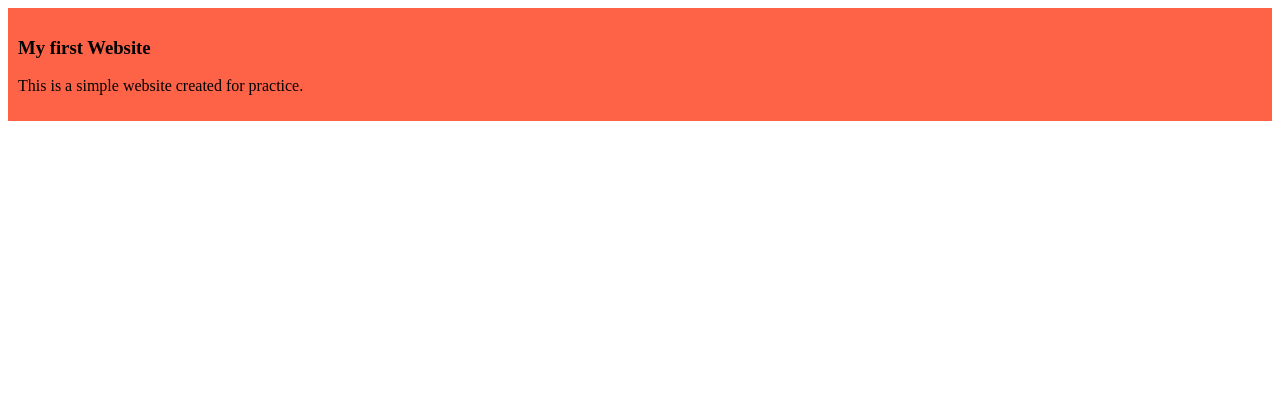
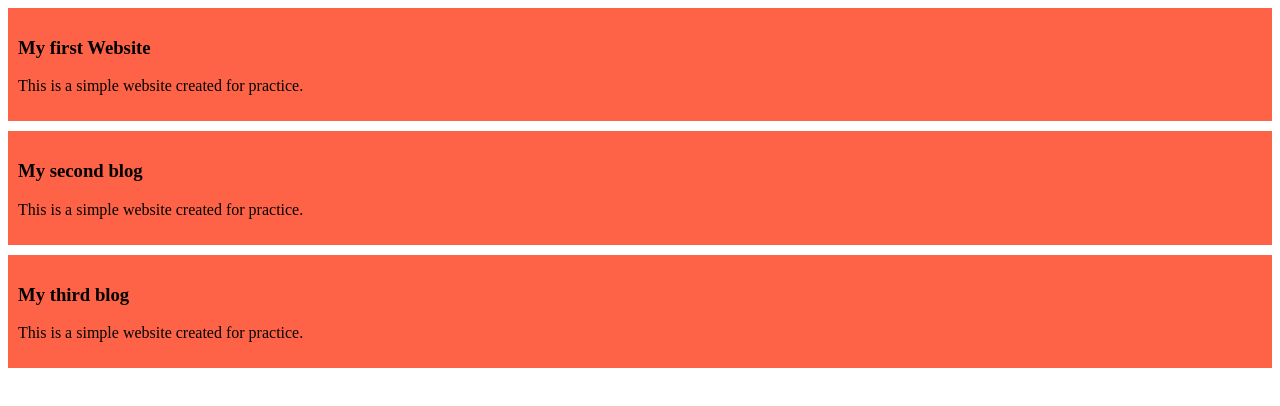
Before and after one commit to zahid-0x80/my-simple-website, a plain HTML site: page index.html in a window 1280 px wide. Drawn offline with Linux system fonts and the light colour scheme.

Commit message:
added second& third blog

```diff
--- a/index.html
+++ b/index.html
@@ -11,5 +11,13 @@
     <h3>My first Website</h3>
     <p>This is a simple website created for practice.</p>
   </div>
+  <div>
+    <h3>My second blog</h3>
+    <p>This is a simple website created for practice.</p>
+  </div>
+  <div>
+    <h3>My third blog</h3>
+    <p>This is a simple website created for practice.</p>
+  </div>
 </body>
 </html>
--- a/styles/blog.css
+++ b/styles/blog.css
@@ -1,4 +1,5 @@
 div {
   background-color: tomato;
   padding: 10px;
+  margin-bottom: 10px;
 }
```
